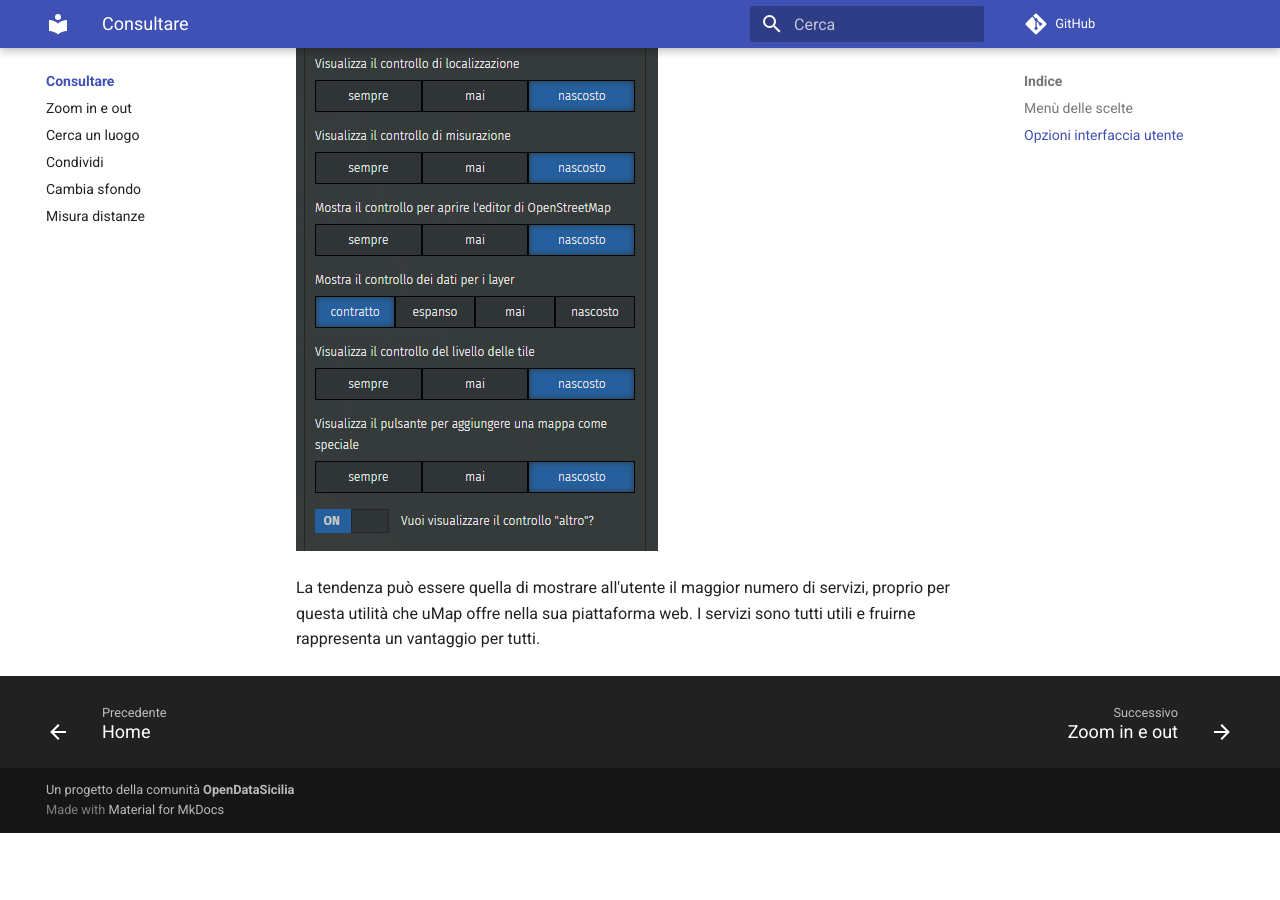
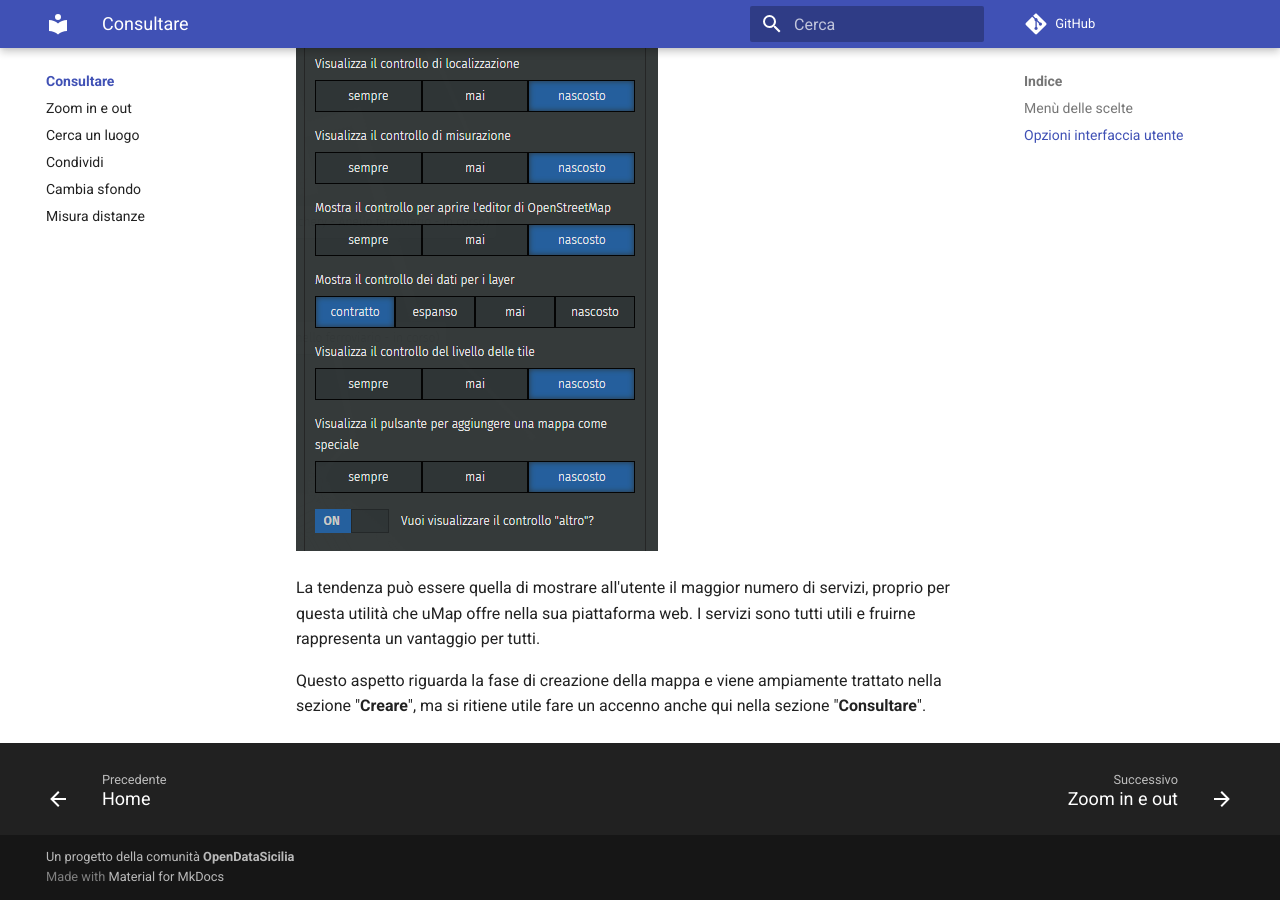
Before and after one commit to opendatasicilia/guida-umap, an MkDocs documentation site: the page built from docs/consultare/index.md, in a window 1280 px wide and 900 px high, scrolled down 1691 px. Built offline with MkDocs 1.6.1 and Material for MkDocs 9.7.7, drawn with Linux system fonts in a browser that asks for light colours; comment, search, counter and statistics services are not loaded; before the commit the page ends 2524 px from its top, so only the background shows below that.

Commit message:
Update index.md

```diff
--- a/docs/consultare/index.md
+++ b/docs/consultare/index.md
@@ -30,3 +30,5 @@ Di seguito si può notare come si definiscono le impostazioni dei vari servizi i
 ![](https://raw.githubusercontent.com/opendatasicilia/guida-umap/main/docs/img/opzioni-interfaccia-utente.PNG)
 
 La tendenza può essere quella di mostrare all'utente il maggior numero di servizi, proprio per questa utilità che uMap offre nella sua piattaforma web. I servizi sono tutti utili e fruirne rappresenta un vantaggio per tutti.
+
+Questo aspetto riguarda la fase di creazione della mappa e viene ampiamente trattato nella sezione "**Creare**", ma si ritiene utile fare un accenno anche qui nella sezione "**Consultare**".
```
